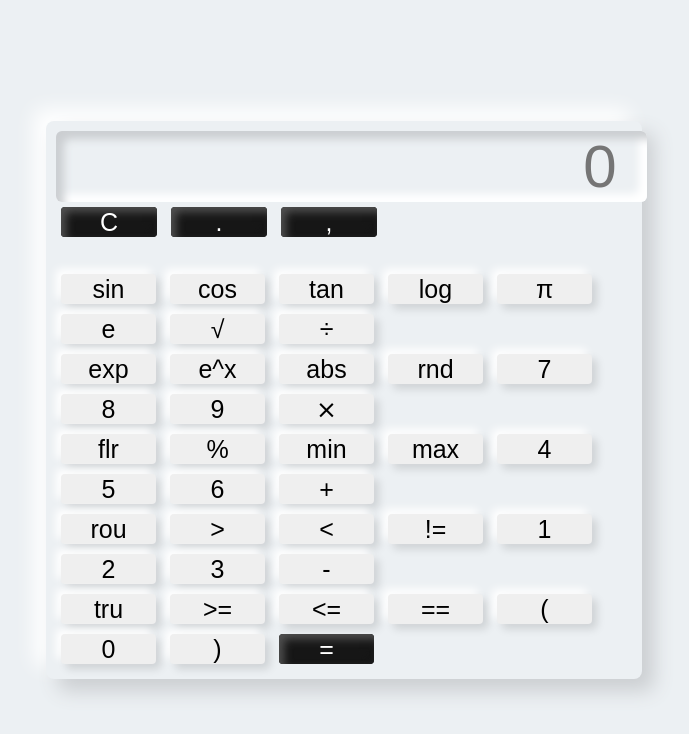
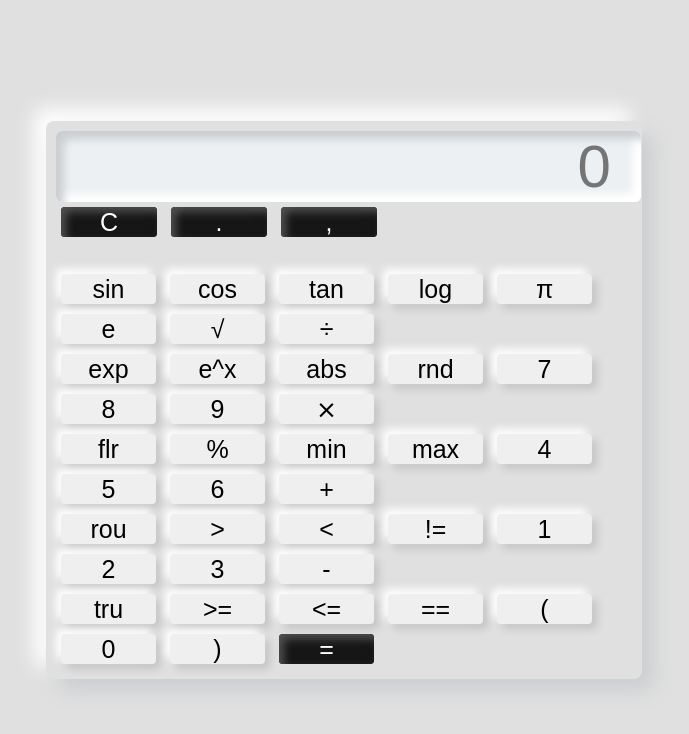
Before and after one commit to FSD0224STR/calculadora-js-syyunay, a plain HTML site: page index.html in a window 1280 px wide. Shown: the whole page, without its empty margins (296-985 px from the left). Drawn offline with nearby package versions, Linux system fonts and the light colour scheme.

Commit message:
Changed bg colour and width ouput

```diff
--- a/styles.css
+++ b/styles.css
@@ -5,7 +5,7 @@ body {
     justify-content:    center;
     align-items:        center;
     min-height:         100vh;
-    background-color:   #ecf0f3;
+    background-color:   #e0e0e0;
 }
 
 .container {
@@ -18,7 +18,7 @@ body {
 }
 
 .output #out {
-    width:          97%;
+    width:          96%;
     height:         79%;
     font-size:      60px;
     outline:        none;
```
